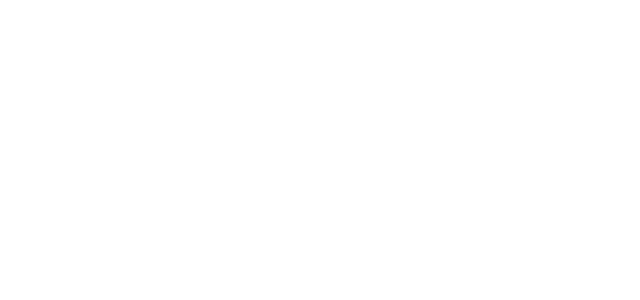
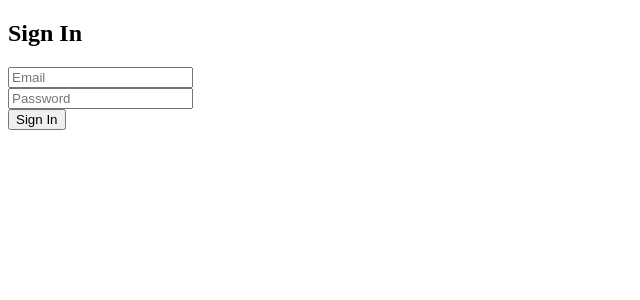
Before and after one commit to Campus-Connect-2/Campus_connect_main, a React (Vite) app in the folder frontend/: page /signin in a window 1280 px wide. Before the commit this address had no page. Shown: the top 300 px of the page, without its empty margins (0-640 px from the left). Built offline with nearby package versions, Linux system fonts and the light colour scheme.

Commit message:
signin signup added,blogs refactored

```diff
--- a/frontend/src/App.jsx
+++ b/frontend/src/App.jsx
@@ -7,6 +7,7 @@
 import { Signup} from './Components/Auth/Signup';
 import LandingPage from './Components/LandingPage/LandingPage';
 import Blog from './Components/Blog/Blog';
+import { SignIn } from './Components/Auth/Signin';
 
 
 const App = () => {
@@ -51,6 +52,7 @@
 
 
         <Route path="/signup" element={<Signup/>} />
+        <Route path="/signin" element={<SignIn/>} />
      <Route path="/blogs/:id" element={<Blog/>}/>
         {/* <Route path="/blog/:content" element={<Blog content={
           {
--- /dev/null
+++ b/frontend/src/Components/Auth/Signin.jsx
@@ -0,0 +1,47 @@
+import React, { useState } from "react";
+import { auth } from "../../../Firebase/firebase";
+import { signInWithEmailAndPassword } from "firebase/auth";
+import { useNavigate } from "react-router-dom";
+
+export const SignIn = () => {
+  const [email, setEmail] = useState("");
+  const [password, setPassword] = useState("");
+  const navigate = useNavigate();
+
+  const handleSignIn = async () => {
+    try {
+      // Sign in with email and password
+      await signInWithEmailAndPassword(auth, email, password);
+
+      // Navigate to the desired page after successful sign-in (e.g., /blogs)
+      navigate("/blogs");
+    } catch (error) {
+      alert(error.message);
+    }
+  };
+
+  return (
+    <div>
+      <h2>Sign In</h2>
+      <div>
+        <input
+          type="email"
+          placeholder="Email"
+          value={email}
+          onChange={(e) => setEmail(e.target.value)}
+        />
+      </div>
+      <div>
+        <input
+          type="password"
+          placeholder="Password"
+          value={password}
+          onChange={(e) => setPassword(e.target.value)}
+        />
+      </div>
+      <div>
+        <button onClick={handleSignIn}>Sign In</button>
+      </div>
+    </div>
+  );
+};
--- a/frontend/src/Components/Blog/Bloglist.css
+++ b/frontend/src/Components/Blog/Bloglist.css
@@ -93,10 +93,11 @@
   .tag {
     background-color: rgb(111, 109, 109);
     color: #fff;
-    padding: 3px 10px;
+    padding: 3px 8px;
     border-radius: 3px;
-    margin-right: 5px;
-    font-size: 0.8rem;
+    margin-right: 2px;
+    font-size: 0.4rem;
+
   }
 
   .read-button {
--- a/frontend/src/Components/Blog/New_Blog.css
+++ b/frontend/src/Components/Blog/New_Blog.css
@@ -1,6 +1,6 @@
 /* Add your custom styles here */
 .blog-editor {
-    max-width: 90vw;
+    max-width: 94vw;
     margin: 0 auto;
     padding: 20px;
   }
@@ -21,7 +21,7 @@
   }
 
   .ql-container {
-    border: 1px solid #ccc;
+
     border-radius: 4px;
     height: 300px;
     border: none;
--- a/frontend/src/Components/Blog/New_Blog.jsx
+++ b/frontend/src/Components/Blog/New_Blog.jsx
@@ -89,7 +89,6 @@
   }
 
 
-
   function calculateReadingTime(text, wordsPerMinute = 200) {
 
   const wordCount = text.split(/\s+/).length;
@@ -100,8 +99,37 @@
  }
 
 
+  function extractFirstSentence(htmlContent) {
+
+  const parser = new DOMParser();
+  const doc = parser.parseFromString(htmlContent, "text/html");
+
+  let firstSentence = "";
 
 
+  const textNodes = doc.body.childNodes;
+  for (let i = 0; i < textNodes.length; i++) {
+    const textNode = textNodes[i];
+    if (textNode.nodeType === Node.TEXT_NODE) {
+      const text = textNode.textContent.trim();
+      if (text) {
+        const sentences = text.split(/[.!?]/);
+
+        for (const sentence of sentences) {
+          if (sentence.trim()) {
+            firstSentence = sentence.trim();
+            break;
+          }
+        }
+        if (firstSentence) {
+          break;
+        }
+      }
+    }
+  }
+
+  return firstSentence;
+}
 
 
   const Publish = async () => {
@@ -117,7 +145,6 @@
 
 
     const sanitizedContent = content?.replace(/<\/?[^>]+>/g, "");
-    const desc = sanitizedContent.match(/\b\w+\b/g);
     const date = new Date();
     const formattedDate = formatDate(date);
     const blogData = {
@@ -128,7 +155,7 @@
       tags: tags,
       date: formattedDate,
       readtime: calculateReadingTime(content),
-      shortDescription: desc.slice(0, 10).join(' ')
+      shortDescription: extractFirstSentence(sanitizedContent).substring(0,24)+"..."
     };
 
 
@@ -189,7 +216,7 @@
       <button className="publish-button" onClick={openImageModal}>
         Publish
       </button>
-      <h1> {auth?.currentUser?.email}</h1>
+
 
       <input
         className="editor-title"
```
